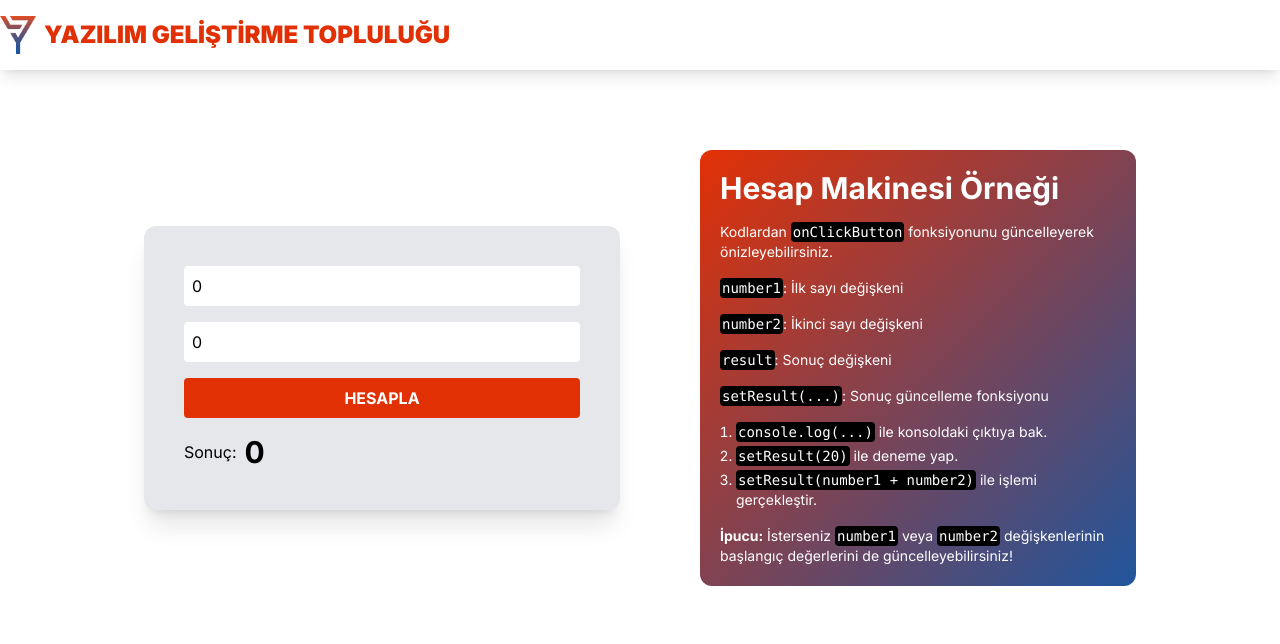
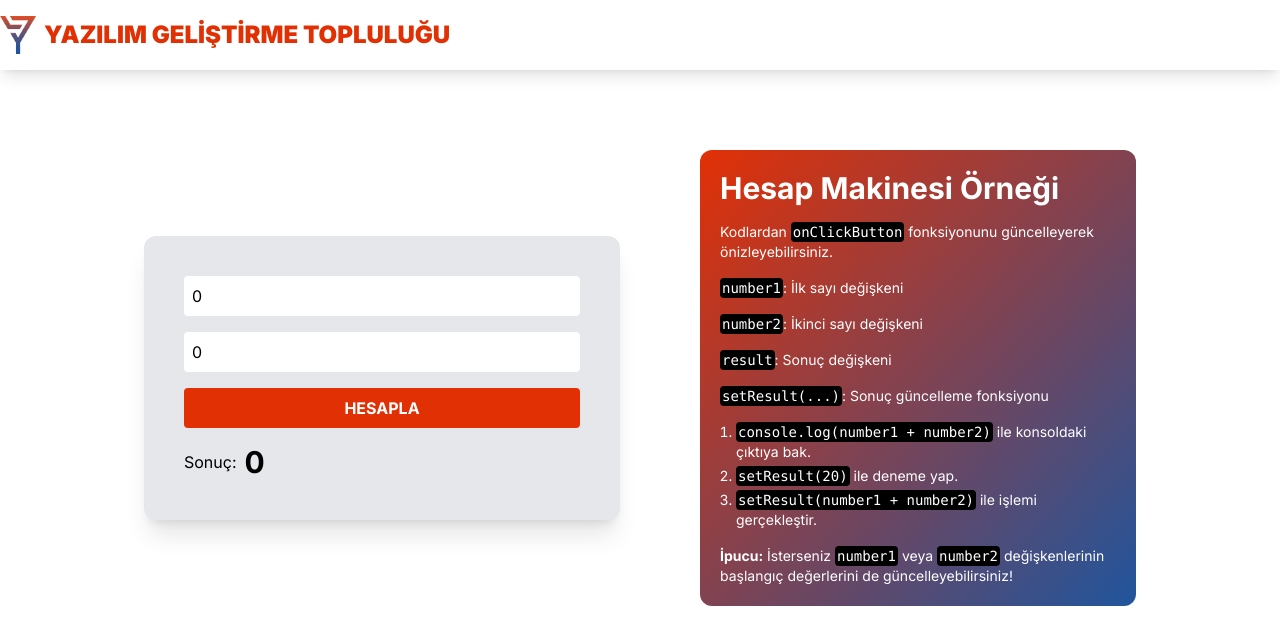
Before and after one commit to mehmetext/ygt-interactive-web, a Next.js app: page /hesap-makinesi in a window 1280 px wide. Shown: the top 644 px of the page. Built offline with nearby package versions, Linux system fonts and the light colour scheme.

Commit message:
Update page.tsx

```diff
--- a/src/app/(site)/(examples)/hesap-makinesi/page.tsx
+++ b/src/app/(site)/(examples)/hesap-makinesi/page.tsx
@@ -60,7 +60,8 @@ export default function HesapMakinesiPage() {
           </p>
           <ol className="list-decimal ml-4 flex flex-col gap-1">
             <li>
-              <Code>console.log(...)</Code> ile konsoldaki çıktıya bak.
+              <Code>console.log(number1 + number2)</Code> ile konsoldaki çıktıya
+              bak.
             </li>
             <li>
               <Code>setResult(20)</Code> ile deneme yap.
```
